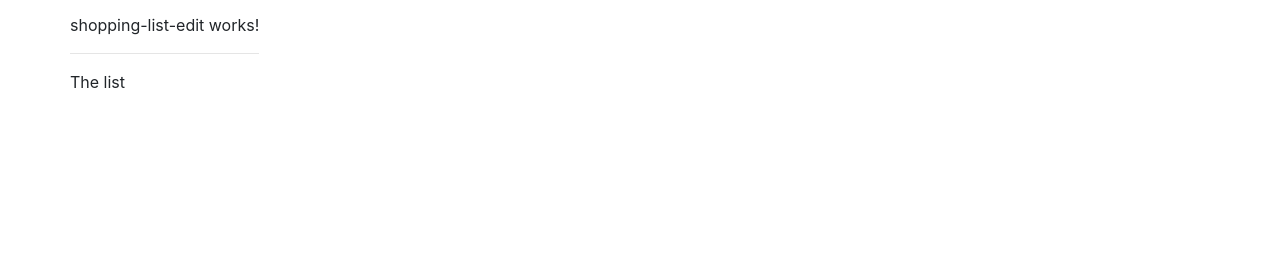
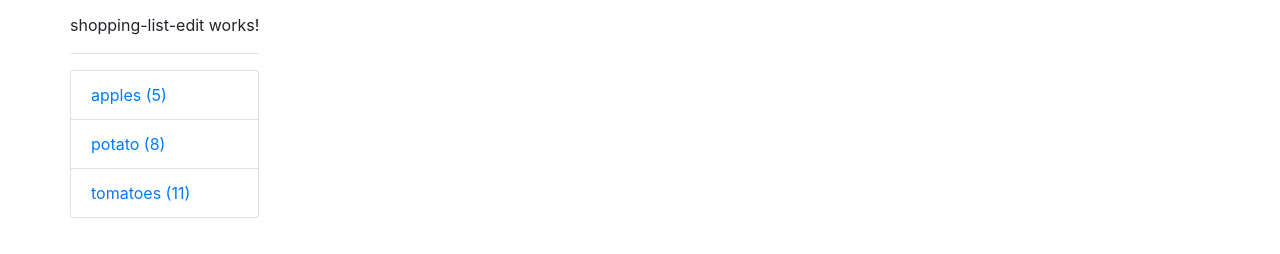
Before and after one commit to misterlucky1982/my-angular-project, an Angular app: page / in a window 1280 px wide. Shown: the part 344-598 px from the top of the page. Built offline with nearby package versions, Linux system fonts and the light colour scheme.

Commit message:
ingredients

```diff
--- /dev/null
+++ b/src/app/shared/ingredient.model.ts
@@ -0,0 +1,4 @@
+export class Ingredient {
+  constructor(public name: string, public amount: number) {
+  }
+}
--- a/src/app/shopping-list/shopping-list.component.html
+++ b/src/app/shopping-list/shopping-list.component.html
@@ -2,6 +2,11 @@
   <div class="col-xs-10">
     <app-shopping-list-edit></app-shopping-list-edit>
     <hr>
-    <p>The list</p>
+    <ul class="list-group">
+      <a class="list-group-item" style="cursor: pointer"
+      *ngFor="let ingredient of ingredients">
+        {{ ingredient.name }} ({{ ingredient.amount }})
+      </a>
+    </ul>
   </div>
 </div>
--- a/src/app/shopping-list/shopping-list.component.ts
+++ b/src/app/shopping-list/shopping-list.component.ts
@@ -1,4 +1,5 @@
 import { Component, OnInit } from '@angular/core';
+import {Ingredient} from '../shared/ingredient.model';
 
 @Component({
   selector: 'app-shopping-list',
@@ -7,6 +8,12 @@
 })
 export class ShoppingListComponent implements OnInit {
 
+  ingredients: Ingredient[] = [
+    new Ingredient('apples',5),
+    new Ingredient('potato', 8),
+    new Ingredient('tomatoes', 11)
+  ];
+
   constructor() { }
 
   ngOnInit(): void {
```
